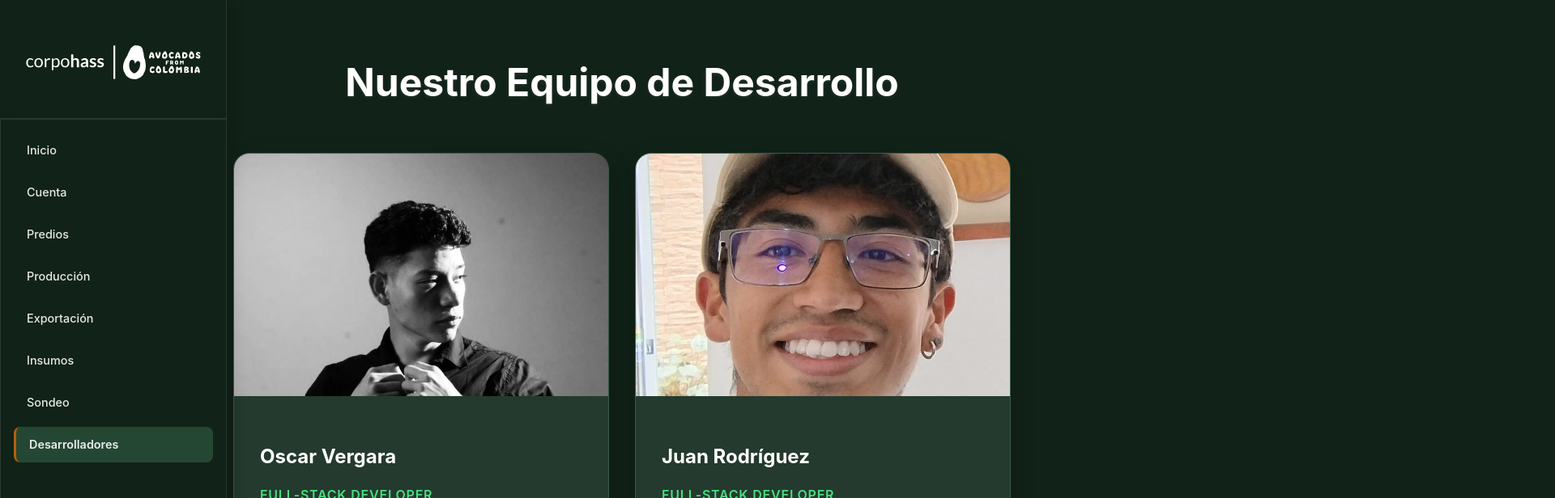
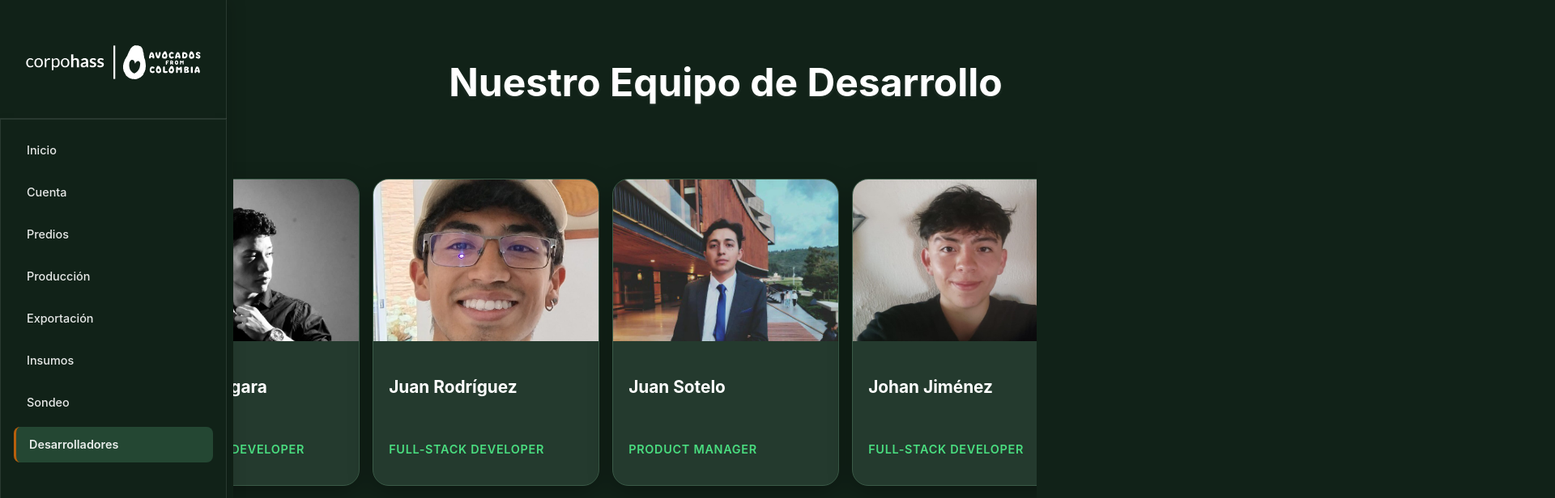
Before and after one commit to GovLabSabana/HassApp, a React (Vite) app in the folder Frontend/hassap_front/: page /Developer in a window 1280 px wide. Shown: the top 616 px of the page at 81% size, 1920 px wide, since content can reach past the window. Built offline with nearby package versions, Linux system fonts and the light colour scheme; sample sign-in values are in the browser's storage.

Commit message:
Changed design for develorerps and fixed municipios select

```diff
--- a/Frontend/hassap_front/src/componentsStyles/Developers.css
+++ b/Frontend/hassap_front/src/componentsStyles/Developers.css
@@ -34,34 +34,44 @@
   text-shadow: 0 2px 4px rgba(189, 189, 189, 0.1);
 }
 
-
-
+/* Contenedor de las cartas en línea horizontal */
 .creators-grid {
-  display: grid;
-  grid-template-columns: repeat(auto-fit, minmax(350px, 1fr));
-  gap: 2rem;
+  display: flex;
+  justify-content: center;
+  align-items: center;
+  gap: 1rem;
   margin-bottom: 4rem;
+  padding: 2rem;
+  flex-wrap: nowrap;
+  overflow-x: auto;
 }
 
+/* Estilo de las cartas */
 .creator-card {
   background: #243a2e;
   border-radius: 20px;
   overflow: hidden;
-  transition: all 0.3s ease;
   border: 1px solid #3a5a47;
-  position: relative;
-  box-shadow: 0 10px 30px rgba(0, 0, 0, 0.2);
+  box-shadow: 0 10px 30px rgba(0, 0, 0, 0.3);
+  width: 280px;
+  height: 380px;
+  cursor: pointer;
+  transition: all 0.4s ease;
+  transform-origin: center center;
+  flex-shrink: 0;
 }
 
+/* Efecto hover - zoom y elevación */
 .creator-card:hover {
-  transform: translateY(-10px);
-  box-shadow: 0 20px 40px rgba(140, 143, 141, 0.1);
+  transform: translateY(-20px) scale(1.1);
+  z-index: 10;
+  box-shadow: 0 25px 50px rgba(0, 0, 0, 0.4);
   border-color: #4ade80;
 }
 
 .creator-image-container {
   position: relative;
-  height: 300px;
+  height: 200px;
   overflow: hidden;
 }
 
@@ -69,8 +79,8 @@
   width: 100%;
   height: 100%;
   object-fit: cover;
-   object-position: center center;
-  transition: transform 0.3s ease;
+  object-position: center center;
+  transition: transform 0.5s ease;
 }
 
 .oscar-image {
@@ -78,11 +88,7 @@
 }
 
 .creator-card:hover .creator-image {
-  transform: scale(1.05);
-}
-
-.creators-grid:has(.creator-card:last-child:nth-child(odd)) {
-  justify-content: center;
+  transform: scale(1.1);
 }
 
 .creator-overlay {
@@ -91,7 +97,7 @@
   left: 0;
   right: 0;
   bottom: 0;
-  background: linear-gradient(135deg, rgba(74, 222, 128, 0.8), rgba(34, 197, 94, 0.8));
+  background: linear-gradient(135deg, rgba(74, 222, 128, 0.9), rgba(34, 197, 94, 0.9));
   display: flex;
   align-items: center;
   justify-content: center;
@@ -133,18 +139,22 @@
 }
 
 .creator-content {
-  padding: 2rem;
+  padding: 1.2rem;
+  height: 180px;
+  display: flex;
+  flex-direction: column;
+  justify-content: space-between;
 }
 
 .creator-name {
-  font-size: 1.5rem;
+  font-size: 1.3rem;
   font-weight: 700;
   color: #ffffff;
   margin-bottom: 0.5rem;
 }
 
 .creator-role {
-  font-size: 1rem;
+  font-size: 0.9rem;
   color: #4ade80;
   font-weight: 600;
   margin-bottom: 1rem;
@@ -154,23 +164,24 @@
 
 .creator-description {
   color: #d1d5db;
-  line-height: 1.6;
-  margin-bottom: 1.5rem;
-  font-size: 0.95rem;
+  line-height: 1.5;
+  margin-bottom: 1rem;
+  font-size: 0.85rem;
+  flex-grow: 1;
 }
 
 .creator-skills {
   display: flex;
   flex-wrap: wrap;
-  gap: 0.5rem;
+  gap: 0.4rem;
 }
 
 .skill-tag {
   background: rgba(74, 222, 128, 0.1);
   color: #4ade80;
-  padding: 0.4rem 0.8rem;
-  border-radius: 20px;
-  font-size: 0.85rem;
+  padding: 0.3rem 0.6rem;
+  border-radius: 15px;
+  font-size: 0.75rem;
   font-weight: 500;
   border: 1px solid rgba(74, 222, 128, 0.3);
   transition: all 0.3s ease;
@@ -216,6 +227,22 @@
 }
 
 /* Responsive Design */
+@media (max-width: 1200px) {
+  .creator-card {
+    width: 250px;
+    height: 350px;
+  }
+
+  .creator-image-container {
+    height: 180px;
+  }
+
+  .creator-content {
+    padding: 1rem;
+    height: 170px;
+  }
+}
+
 @media (max-width: 768px) {
   .creators-main {
     margin-left: 0;
@@ -236,21 +263,29 @@
     font-size: 2rem;
   }
 
-  .creators-subtitle {
-    font-size: 1rem;
+  .creators-grid {
+    flex-direction: column;
+    gap: 1.5rem;
+    overflow-x: visible;
   }
 
-  .creators-grid {
-    grid-template-columns: 1fr;
-    gap: 1.5rem;
+  .creator-card {
+    width: 100%;
+    max-width: 320px;
+    height: auto;
+  }
+
+  .creator-card:hover {
+    transform: scale(1.02);
   }
 
   .creator-image-container {
-    height: 250px;
+    height: 200px;
   }
 
   .creator-content {
     padding: 1.5rem;
+    height: auto;
   }
 
   .team-stats {
@@ -273,7 +308,7 @@
   }
 
   .creator-image-container {
-    height: 200px;
+    height: 180px;
   }
 
   .creator-content {
@@ -281,15 +316,15 @@
   }
 
   .creator-name {
-    font-size: 1.3rem;
+    font-size: 1.2rem;
   }
 
   .creator-description {
-    font-size: 0.9rem;
+    font-size: 0.8rem;
   }
 }
 
-/* Animaciones */
+/* Animaciones de entrada */
 @keyframes fadeInUp {
   from {
     opacity: 0;
@@ -309,6 +344,7 @@
 .creator-card:nth-child(2) { animation-delay: 0.2s; }
 .creator-card:nth-child(3) { animation-delay: 0.3s; }
 .creator-card:nth-child(4) { animation-delay: 0.4s; }
+.creator-card:nth-child(5) { animation-delay: 0.5s; }
 
 /* Efectos adicionales */
 .creator-card::before {
@@ -321,8 +357,41 @@
   background: linear-gradient(90deg, #4ade80, #22c55e);
   opacity: 0;
   transition: opacity 0.3s ease;
+  z-index: 1;
 }
 
 .creator-card:hover::before {
   opacity: 1;
 }
+
+/* Efecto de brillo en las cartas */
+.creator-card::after {
+  content: '';
+  position: absolute;
+  top: -50%;
+  left: -50%;
+  width: 200%;
+  height: 200%;
+  background: linear-gradient(45deg, transparent, rgba(255,255,255,0.1), transparent);
+  transform: rotate(45deg);
+  transition: all 0.6s;
+  opacity: 0;
+}
+
+.creator-card:hover::after {
+  animation: shimmer 0.6s ease-in-out;
+}
+
+@keyframes shimmer {
+  0% {
+    transform: translateX(-100%) translateY(-100%) rotate(45deg);
+    opacity: 0;
+  }
+  50% {
+    opacity: 1;
+  }
+  100% {
+    transform: translateX(100%) translateY(100%) rotate(45deg);
+    opacity: 0;
+  }
+}
--- a/Frontend/hassap_front/src/componentsStyles/Prediosadd.css
+++ b/Frontend/hassap_front/src/componentsStyles/Prediosadd.css
@@ -221,7 +221,6 @@
   }
 }
 
-/* Loading state (opcional) */
 .add-form.loading {
   pointer-events: none;
   opacity: 0.7;
@@ -239,13 +238,61 @@
   margin-left: 0.5rem;
 }
 
+.municipio-selector,
+.municipio-selector select {
+  color: #ffffff !important;
+  padding: 0.875rem 1rem !important;
+  border-radius: 8px !important;
+  font-size: 1rem !important;
+  transition: all 0.3s ease !important;
+  font-family: inherit !important;
+  width: 100% !important;
+  cursor: pointer !important;
+}
+
+.municipio-selector:focus,
+.municipio-selector select:focus {
+  outline: none !important;
+  box-shadow: 0 0 0 3px rgba(76, 175, 80, 0.1) !important;
+  transform: translateY(-1px) !important;
+}
+
+
+
+.municipio-selector option,
+.municipio-selector select option {
+  background-color: rgba(36, 71, 51, 1) !important;
+  color: #ffffff !important;
+  padding: 0.5rem !important;
+}
+
+.municipio-selector input {
+  background-color: rgba(36, 71, 51, 1) !important;
+  border: 2px solid rgba(36, 71, 51, 1) !important;
+  width: 100% !important;
+  color: #ffffff !important;
+  padding: 0.875rem 1rem !important;
+  border-radius: 8px !important;
+  font-size: 1rem !important;
+  transition: all 0.3s ease !important;
+  font-family: inherit !important;
+}
+
+.municipio-selector input:focus {
+  outline: 2px solid #4CAF50 ;
+  transform: translateY(-1px) !important;
+}
+
+.municipio-selector input::placeholder {
+  color: rgba(255, 255, 255, 0.7) !important;
+}
+
 @keyframes spin {
   to {
     transform: rotate(360deg);
   }
 }
 
-/* Focus indicators for accessibility */
 .add-form input:focus-visible,
 .add-form select:focus-visible,
 .add-form button:focus-visible {
@@ -253,7 +300,6 @@
   outline-offset: 2px;
 }
 
-/* Improved visual hierarchy */
 .add-form > div:nth-child(1),
 .add-form > div:nth-child(2) {
   grid-column: 1 / -1;
--- a/Frontend/hassap_front/src/componentsStyles/Production.css
+++ b/Frontend/hassap_front/src/componentsStyles/Production.css
@@ -8,7 +8,7 @@
 
 .production-main {
   flex: 1;
-  margin-left: 250px;
+  margin-left: 258px;
   padding: 2rem;
   background-color: #112218;
 }
--- a/Frontend/hassap_front/src/routes/Developers.tsx
+++ b/Frontend/hassap_front/src/routes/Developers.tsx
@@ -51,12 +51,12 @@ const creatorsData: Creator[] = [
   },
   {
     id: 5,
-    name: "Daniel Santiago Ramirez",
+    name: "Daniel Ramirez",
     role: "Full-stack Developer",
     github: "https://github.com/Santii08",
     linkedin: "https://www.linkedin.com/in/daniel-santiago-ramirez-chinchilla-a235aa25a?utm_source=share&utm_campaign=share_via&utm_content=profile&utm_medium=ios_app",
     email: "danielrach@unisabana.edu.co",
-    image: ""
+    image: "/daniel.jpg"
   }
 ];
 
--- a/Frontend/hassap_front/src/routes/PropertiesEdit.tsx
+++ b/Frontend/hassap_front/src/routes/PropertiesEdit.tsx
@@ -141,20 +141,17 @@ export default function PropertiesEdit() {
             </div>
           ))}
 
+
           <div>
-            <label>Municipio</label>
-            {errors.municipio_id && <p className="form-error">{errors.municipio_id}</p>}
-            <MunicipioSelector
-              value={formData.municipio_id}
-              onSelect={(id) => {
-                setFormData((prev) => ({ ...prev, municipio_id: id }));
-                setErrors((prev) => {
-                  const newErrors = { ...prev };
-                  delete newErrors.municipio_id;
-                  return newErrors;
-                });
-              }}
-            />
+            <label>Tipo de Riego</label>
+            {errors.tipo_riego && <p className="form-error">{errors.tipo_riego}</p>}
+            <select name="tipo_riego" value={formData.tipo_riego} onChange={handleChange}>
+              <option value="">Seleccione</option>
+              <option value="manual">Manual</option>
+              <option value="goteo">Goteo</option>
+              <option value="aspersion">Aspersión</option>
+              <option value="mixto">Mixto</option>
+            </select>
           </div>
 
           <div>
@@ -170,16 +167,25 @@ export default function PropertiesEdit() {
           </div>
 
           <div>
-            <label>Tipo de Riego</label>
-            {errors.tipo_riego && <p className="form-error">{errors.tipo_riego}</p>}
-            <select name="tipo_riego" value={formData.tipo_riego} onChange={handleChange}>
-              <option value="">Seleccione</option>
-              <option value="manual">Manual</option>
-              <option value="goteo">Goteo</option>
-              <option value="aspersion">Aspersión</option>
-              <option value="mixto">Mixto</option>
-            </select>
+            <label>Municipio</label>
+            <div className='municipio-selector'>
+              {errors.municipio_id && <p className="form-error">{errors.municipio_id}</p>}
+            <MunicipioSelector
+              value={formData.municipio_id}
+              onSelect={(id) => {
+                setFormData((prev) => ({ ...prev, municipio_id: id }));
+                setErrors((prev) => {
+                  const newErrors = { ...prev };
+                  delete newErrors.municipio_id;
+                  return newErrors;
+                });
+              }}
+            />
+            </div>
+
           </div>
+
+
 
           <button type="submit">Actualizar</button>
           <button type="button" onClick={() => navigate('/properties')}>
```
Also changed, not shown: Frontend/hassap_front/src/routes/PropertiesAdd.tsx (+32 -29 lines), Frontend/hassap_front/public/daniel.jpg (added).
